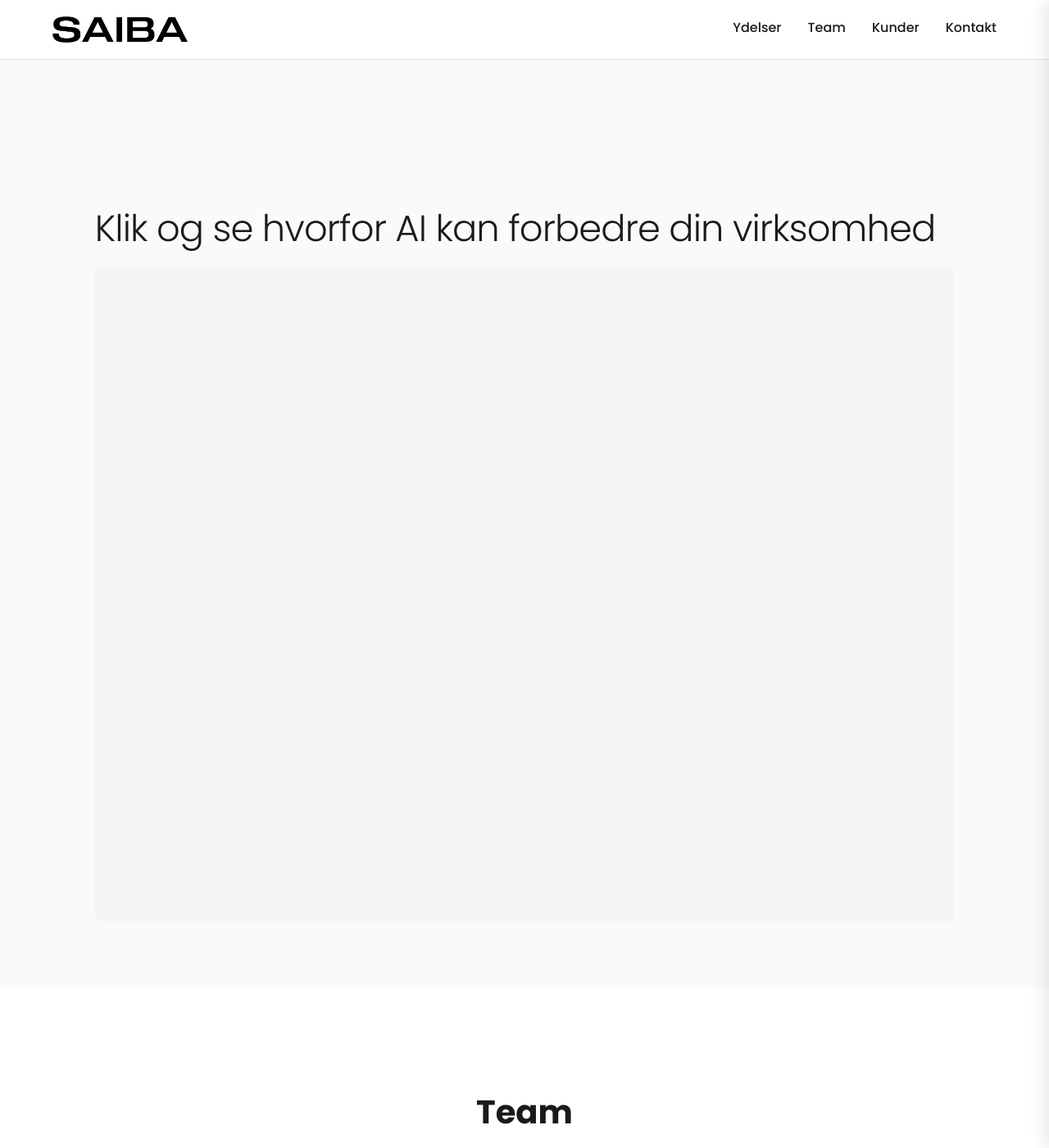
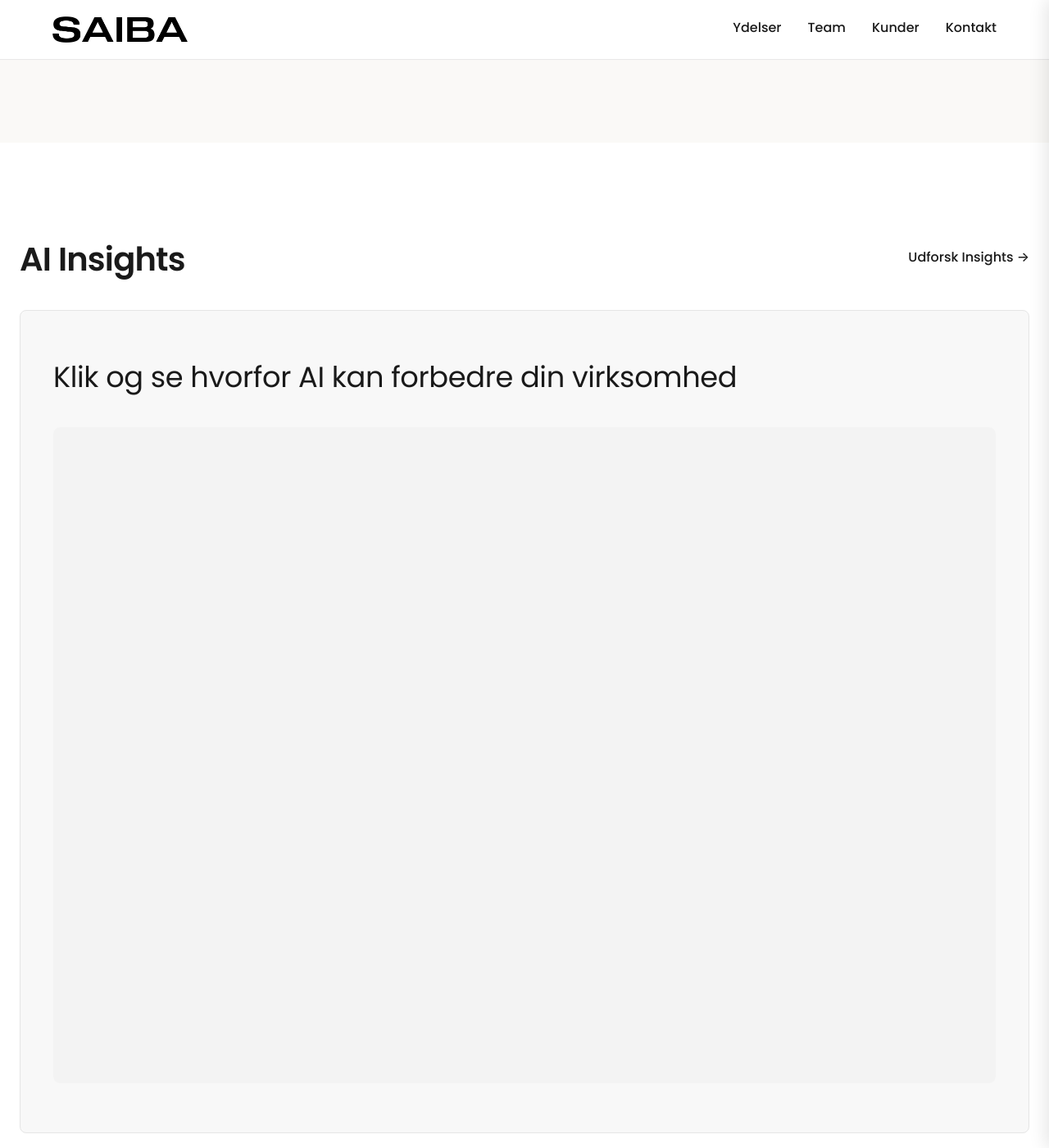
Before and after one commit to b4ltasar/saibaweb, a Jekyll site: the page built from index.html, in a window 1280 px wide and 1400 px high, scrolled down 1335 px. Shown: the whole window at 82% size. Built offline with Jekyll 4.4.1, drawn with Linux system fonts in a browser that asks for light colours.

Commit message:
Complete AI Facts section redesign with minimalist frame and looping typewriter
MINIMALISTIC SECTION DESIGN:
- Added AI Insights section header with CTA button (like reference design)
- Created framed content area with subtle contrast background (#f8f8f8)
- Thin stroke borders (1px solid #e5e5e5) matching service cards
- Proper section hierarchy and spacing

TITLE IMPROVEMENTS:
- Reduced title size: 2.8rem → 2.2rem for better fit
- Fixed cropping issues with proper container sizing
- Title now fits perfectly within the frame
- Better typography hierarchy

LOOPING TYPEWRITER EFFECT:
- Typewriter animation now loops every 8 seconds
- Continuous blinking cursor animation
- Smooth restart mechanism
- Enhanced visual engagement

DESIGN CONSISTENCY:
- Matches reference design aesthetic
- Same thin stroke principles as service cards
- Consistent spacing and typography
- Professional minimalist appearance

The AI Facts section now has a proper design framework and integrated feel!

```diff
--- a/assets/css/main.css
+++ b/assets/css/main.css
@@ -639,48 +639,101 @@ body {
 
 /* AI Facts Section */
 .ai-facts {
-  background: #f9fafb;
-  color: #0a0a0a;
-  min-height: 70vh;
-  display: flex;
-  align-items: center;
-  justify-content: center;
-  padding: 80px 0;
+  background: var(--bg);
+  padding: 120px 0;
 }
 
 .ai-facts-container {
-  max-width: 100%;
+  max-width: 1200px;
   margin: 0 auto;
-  position: relative;
-  padding: 0 20px;
-  overflow: visible;
-}
-
-.ai-facts-title {
-  font-size: 2.8rem;
-  font-weight: 300;
+  padding: 0 24px;
+}
+
+.ai-facts-header {
+  display: flex;
+  justify-content: space-between;
+  align-items: center;
+  margin-bottom: 40px;
+}
+
+.ai-facts-section-title {
+  font-size: 2.5rem;
+  font-weight: 600;
   color: var(--text);
-  margin: 0 0 20px 0;
+  margin: 0;
   letter-spacing: -0.02em;
   line-height: 1.1;
+}
+
+.ai-facts-cta {
+  color: var(--text);
+  text-decoration: none;
+  font-weight: 500;
+  font-size: 1rem;
+  display: flex;
+  align-items: center;
+  gap: 8px;
+  transition: all 0.3s ease;
+  position: relative;
+  padding-bottom: 4px;
+}
+
+.ai-facts-cta::after {
+  content: '';
+  position: absolute;
+  bottom: 0;
+  left: 0;
+  width: 0;
+  height: 2px;
+  background: var(--text);
+  transition: width 0.3s ease;
+}
+
+.ai-facts-cta:hover::after {
+  width: 100%;
+}
+
+.ai-facts-frame {
+  background: #f8f8f8;
+  border: 1px solid #e5e5e5;
+  border-radius: 8px;
+  padding: 60px 40px;
+  position: relative;
+  min-height: 400px;
+  display: flex;
+  flex-direction: column;
+  justify-content: center;
+}
+
+.ai-facts-title {
+  font-size: 2.2rem;
+  font-weight: 400;
+  color: var(--text);
+  margin: 0 0 40px 0;
+  letter-spacing: -0.01em;
+  line-height: 1.2;
   text-align: left;
   position: relative;
   z-index: 10;
-  min-height: 50px;
-  white-space: nowrap; /* Keep on single line */
+  white-space: nowrap;
   overflow: visible;
-  border-right: 3px solid var(--text);
+  border-right: 2px solid var(--text);
   width: 0;
   opacity: 0;
-  transition: width 0.8s ease, opacity 0.3s ease;
-  max-width: 100vw;
-  padding-right: 20px;
+  transition: width 1.2s ease, opacity 0.3s ease;
+  padding-right: 10px;
 }
 
 .ai-facts-title.typewriter-active {
   width: 100%;
   opacity: 1;
-  border-right: 3px solid transparent;
+  border-right: 2px solid var(--text);
+  animation: typewriterBlink 1s infinite;
+}
+
+@keyframes typewriterBlink {
+  0%, 50% { border-right-color: var(--text); }
+  51%, 100% { border-right-color: transparent; }
 }
 
 .interactive-area {
--- a/fix.js
+++ b/fix.js
@@ -21,20 +21,33 @@ document.addEventListener('DOMContentLoaded', function() {
         revealObserver.observe(section);
     });
 
-    // Typewriter effect for AI facts title
+    // Typewriter effect for AI facts title with looping
     const aiFactsTitle = document.getElementById('aiFactsTitle');
     if (aiFactsTitle) {
+        let hasAnimated = false;
+
         const titleObserver = new IntersectionObserver((entries) => {
             entries.forEach(entry => {
-                if (entry.isIntersecting) {
+                if (entry.isIntersecting && !hasAnimated) {
                     setTimeout(() => {
                         entry.target.classList.add('typewriter-active');
-                    }, 200); // Small delay for smooth reveal
+                        hasAnimated = true;
+                    }, 200);
                 }
             });
         }, { threshold: 0.3 });
 
         titleObserver.observe(aiFactsTitle);
+
+        // Restart animation every 8 seconds
+        setInterval(() => {
+            if (hasAnimated) {
+                aiFactsTitle.classList.remove('typewriter-active');
+                setTimeout(() => {
+                    aiFactsTitle.classList.add('typewriter-active');
+                }, 100);
+            }
+        }, 8000);
     }
 
     // Burger menu fix
--- a/index.html
+++ b/index.html
@@ -80,15 +80,22 @@ description: "Fra hverdagens rutiner til ekstraordinære superkræfter med AI fo
 
 <!-- Interactive AI Facts Section -->
 <section class="ai-facts section" id="ai-facts">
-    <div class="container">
-            <div class="ai-facts-container">
-                <h2 class="ai-facts-title" id="aiFactsTitle">Klik og se hvorfor AI kan forbedre din virksomhed</h2>
-                <div class="interactive-area">
-                    <div class="fact-boxes-container">
-                        <!-- AI fact boxes will be dynamically positioned here -->
-                    </div>
+    <div class="ai-facts-container">
+        <div class="ai-facts-header">
+            <h2 class="ai-facts-section-title">AI Insights</h2>
+            <a href="#ai-facts" class="ai-facts-cta">
+                Udforsk Insights →
+            </a>
+        </div>
+
+        <div class="ai-facts-frame">
+            <h3 class="ai-facts-title" id="aiFactsTitle">Klik og se hvorfor AI kan forbedre din virksomhed</h3>
+            <div class="interactive-area">
+                <div class="fact-boxes-container">
+                    <!-- AI fact boxes will be dynamically positioned here -->
                 </div>
             </div>
+        </div>
     </div>
 </section>
 
```
